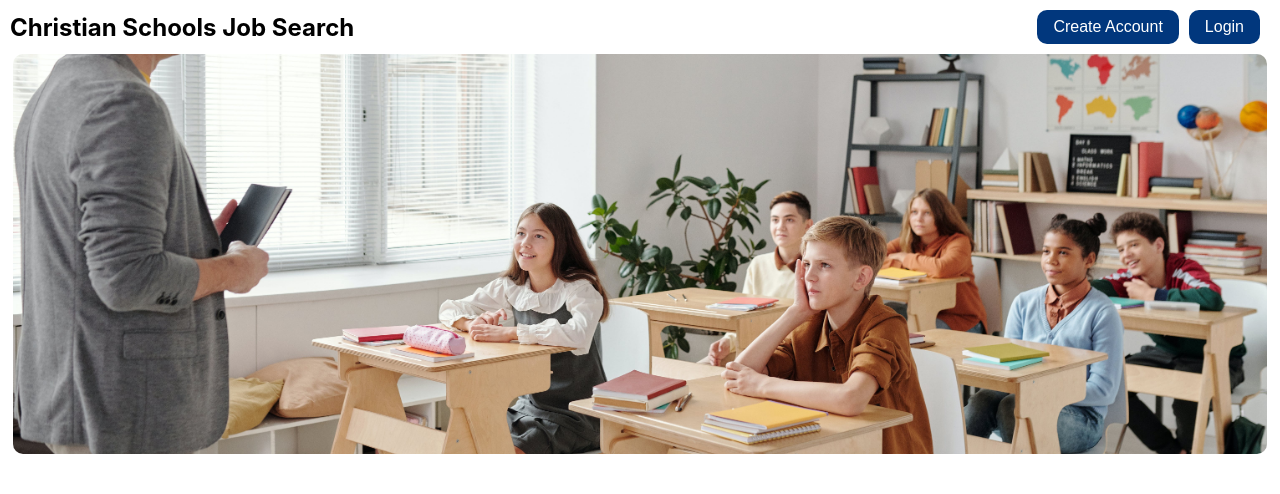
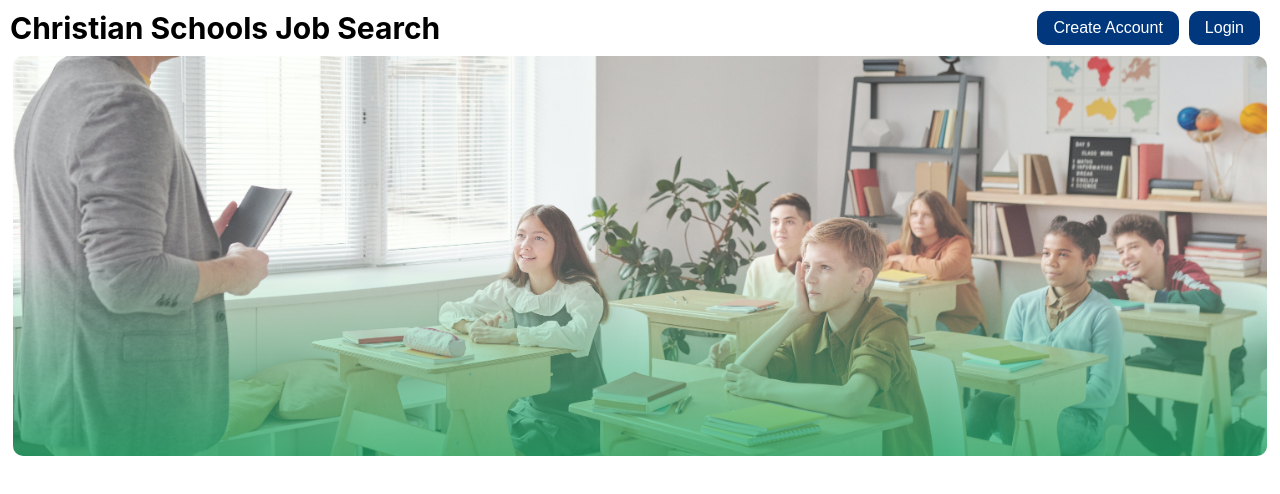
Before and after one commit to JS-7274/CSJSE-Clone, a React (Create React App) app in the folder csjse-app/client/: page / in a window 1280 px wide. Shown: the top 494 px of the page. Built offline with nearby package versions, Linux system fonts and the light colour scheme.

Commit message:
hero gradient

```diff
--- a/csjse-app/client/src/pages/Home.js
+++ b/csjse-app/client/src/pages/Home.js
@@ -27,7 +27,9 @@ function Home() {
         </div>
       </header>
       <div className="hero">
-
+        {/*<div class="hero-content">
+          <h1>Where Faith Meets Vocation!</h1>
+  </div>*/}
       </div>
       <div className="info-section">
         {/*<img
--- a/csjse-app/client/src/styles/Home.css
+++ b/csjse-app/client/src/styles/Home.css
@@ -11,7 +11,7 @@
 }
 
 .logo {
-  font-size: 24px;
+  font-size: 30px;
   font-weight: bold;
 }
 
@@ -78,17 +78,32 @@
 .hero {
   position: relative;
   height: 400px;
-  background: url("../assets/teacher07.jpg") center/cover no-repeat;
+  background-image:
+  linear-gradient(to bottom, rgba(255, 255, 255, 0.15), rgba(255, 255, 255, 0.30), rgba(38, 177, 112, 0.75)),
+  url("../assets/teacher07.jpg");
+  background-position: center;
+  background-size: cover;
+  background-repeat: no-repeat;
   color: #fff;
   display: flex;
   margin: 0 auto;
   flex-direction: column;
   align-items: center;
-  justify-content: center;
-  text-align: center;
+  justify-content: end;
+  text-align: end;
   width: 98%;
   border-radius: 10px;
+}
 
+.hero-content {
+  /* Styles for the content within the hero section */
+  /* This is just an example, style it according to your design */
+  max-width: 800px;
+  margin: 0 auto;
+}
+
+.hero h1 {
+  font-size: 25;
 }
 
 .info-section {
```
